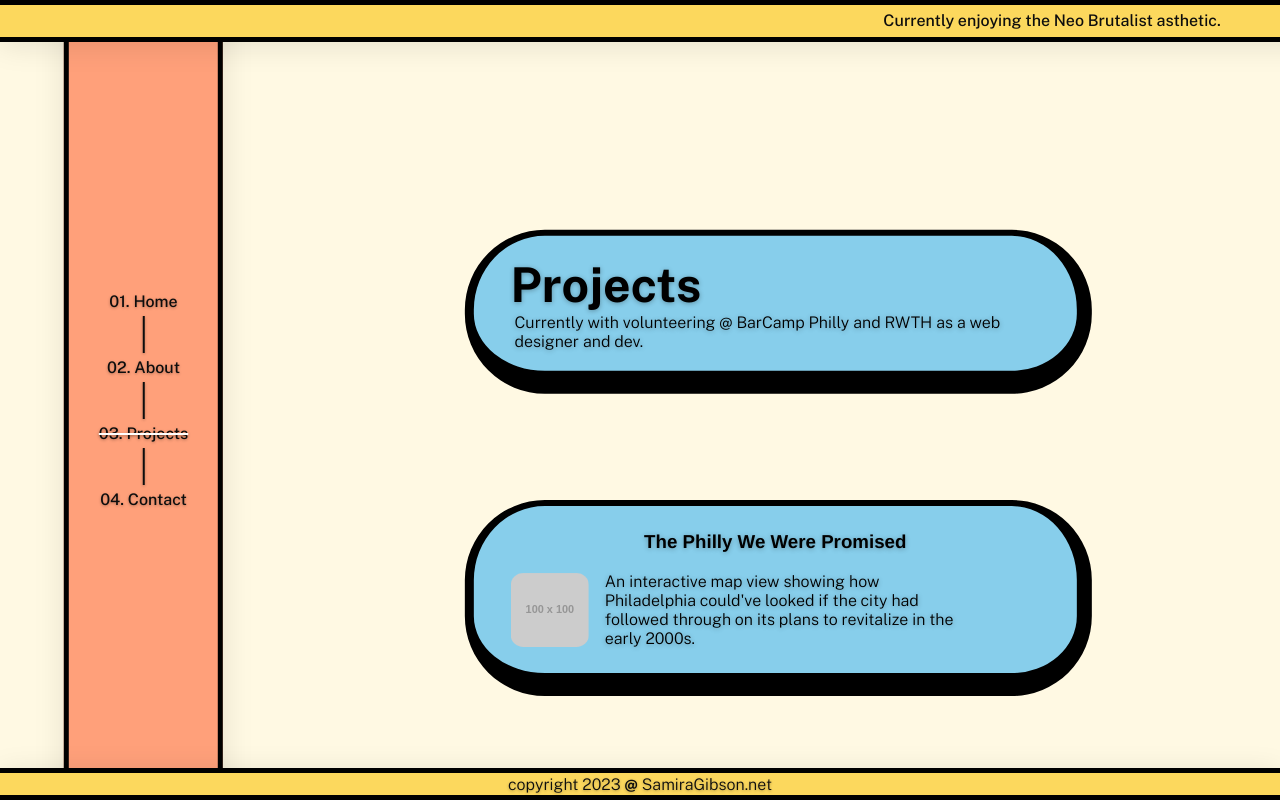
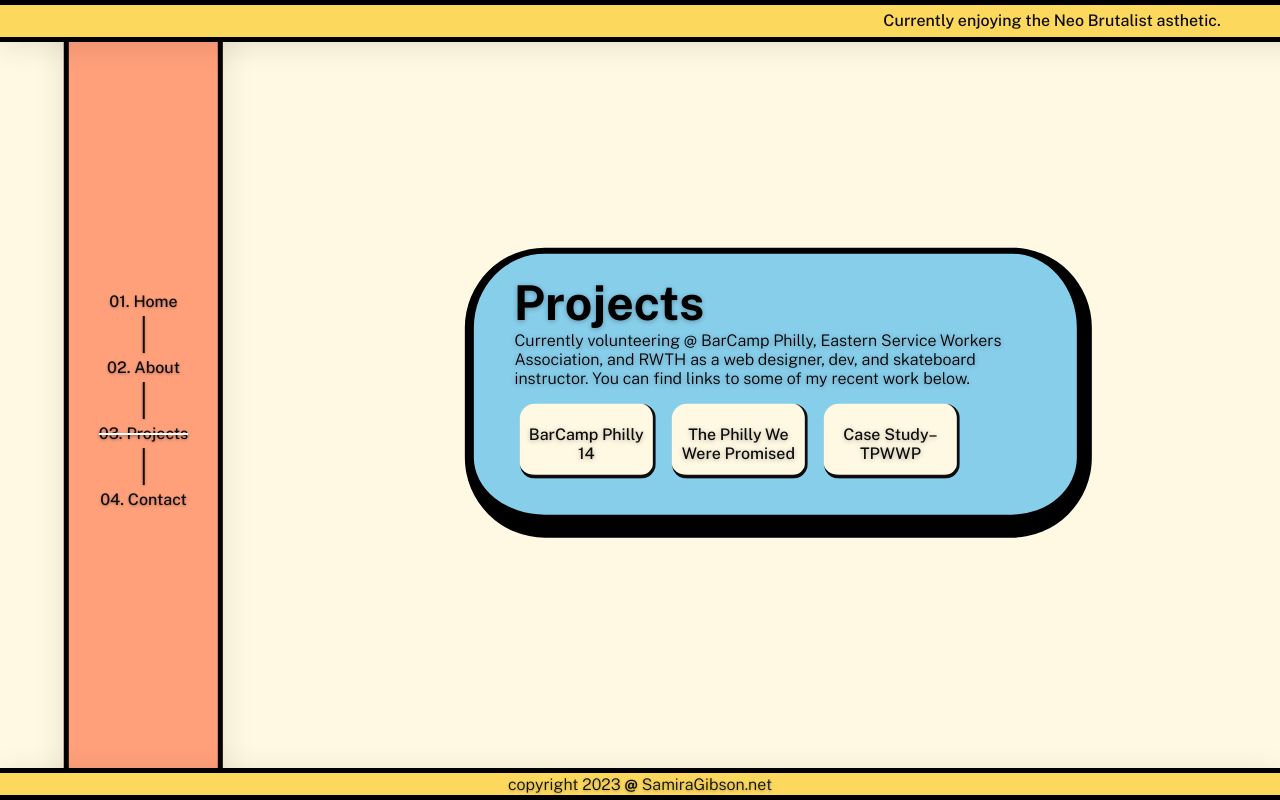
Before and after one commit to kydkennedy/samiragibson.net, a Vue app: page /projects in a window 1280 px wide. Built offline with nearby package versions, Linux system fonts and the light colour scheme.

Commit message:
project links added as temp fix

```diff
--- a/src/components/ProjectCard.vue
+++ b/src/components/ProjectCard.vue
@@ -60,10 +60,10 @@ p {
 }
 
 .card {
-  position: absolute;
+  position: relative;
   //margin-top: 3rem;
   left: 51%;
-  transform: translate(-30%, -55%);
+  transform: translate(-30%, -75%);
   padding: 5px;
   border-radius: 5px;
   color: #000000;
--- a/src/components/ProjectComponent.vue
+++ b/src/components/ProjectComponent.vue
@@ -2,9 +2,42 @@
   <div class="projects">
     <h1>Projects</h1>
     <p>
-      Currently with volunteering @ BarCamp Philly and RWTH as a web designer
-      and dev.
+      Currently volunteering @ BarCamp Philly, Eastern Service Workers
+      Association, and RWTH as a web designer, dev, and skateboard instructor.
+      You can find links to some of my recent work below.
     </p>
+    <ul class="links-list">
+      <div class="link-holder">
+        <li class="content-links">
+          <a
+            href="https://2023.barcampphilly.org/"
+            target="_blank"
+            rel="noopener"
+            >BarCamp Philly 14
+          </a>
+        </li>
+      </div>
+      <div class="link-holder">
+        <li class="content-links">
+          <a
+            href="https://www.inquirer.com/news/philadelphia/inq2/philadelphia-development-projects-stadiums-parks-venues-failed-20221130.html"
+            target="_blank"
+            rel="noopener"
+            >The Philly We Were Promised
+          </a>
+        </li>
+      </div>
+      <div class="link-holder">
+        <li class="content-links">
+          <a
+            href="https://www.figma.com/proto/qLaRbVzbAd3AAq2uPUuz2T/Interactive-Article-Planned-Philadelphia-CS?type=design&node-id=3-12&t=IHziU6jErZNT9rjB-1&scaling=min-zoom&page-id=0%3A1&starting-point-node-id=3%3A12&mode=design"
+            target="_blank"
+            rel="noopener"
+            >Case Study–TPWWP
+          </a>
+        </li>
+      </div>
+    </ul>
   </div>
 </template>
 
@@ -18,30 +51,42 @@ export default {
 <!-- Add "scoped" attribute to limit CSS to this component only -->
 <style scoped lang="scss">
 @import "@/assets/globalStyles.scss";
+* {
+  margin: 0;
+  padding: 0;
+  box-sizing: border-box;
+}
 h3 {
   margin: 20px 0 0;
   padding: 0 20px;
 }
 ul {
   list-style-type: none;
-  padding: 0;
+  padding: 0 10px;
+  display: flex;
+  flex-direction: row;
+  margin: 1rem 0;
 }
 li {
   display: inline-block;
   margin: 0 10px;
 }
 a {
-  color: $tertiary-color;
+  color: $primary;
+  text-decoration: none;
 }
 p {
   padding: 0 1.3rem;
+}
+h1 {
+  padding: 0 20px;
 }
 
 .projects {
   position: absolute;
   top: 40%;
   left: 51%;
-  transform: translate(-30%, -55%);
+  transform: translate(-30%, -25%); //-55% when adding second card
   padding: 5px;
   border-radius: 5px;
   color: #000000;
@@ -62,10 +107,45 @@ p {
   overflow: hidden;
   padding-bottom: 1.3rem;
 }
+.content-links {
+  font-family: $primary-font;
+  font-weight: $regular;
+  color: $primary;
+  height: 2rem;
+  margin: 2%;
+  padding-top: 1rem;
+  /*& :hover {
+
+  }*/
+}
+
+.link-holder {
+  background: $bg-color;
+  border-right: solid 0.24rem $primary;
+  border-bottom: solid 0.25rem $primary;
+  border-radius: 15px;
+  text-align: center;
+  width: 25%;
+  margin-left: 3%;
+  padding: 2px 0 12px 0;
+}
 //moves each project card addded to this component down on the page so they don't overlap
 @media (max-width: 768px) {
   p {
-    padding: 0 8px !important;
+    padding: 0 1.3rem !important;
+  }
+  .link-holder {
+    width: 100%;
+    text-align: center;
+    margin-bottom: 3%;
+    margin-left: 0 !important;
+  }
+  h3 {
+    text-align: center;
+  }
+
+  ul {
+    flex-direction: column-reverse;
   }
 }
 </style>
--- a/src/views/ProjectsView.vue
+++ b/src/views/ProjectsView.vue
@@ -1,7 +1,7 @@
 <template>
   <div class="projects">
     <ProjectComponent />
-    <div id="project-one">
+    <!--<div id="project-one">
       <ProjectCard
         class="project-card this"
         imageSrc="https://via.placeholder.com/100"
@@ -16,18 +16,18 @@
         title="Philly Icons We Loved in 2022"
         desc="A Philadelphia Inquirer interactive poll of the city's favorite icons, from Quinta Brunson to Gritty. Who's your fave of 2022? "
       />
-    </div>
+    </div>-->
   </div>
 </template>
 <script>
 // @ is an alias to /src
 import ProjectComponent from "@/components/ProjectComponent.vue";
-import ProjectCard from "@/components/ProjectCard.vue";
+//import ProjectCard from "@/components/ProjectCard.vue";
 export default {
   name: "ProjectsView",
   components: {
     ProjectComponent: ProjectComponent,
-    ProjectCard: ProjectCard,
+    // ProjectCard: ProjectCard,
   },
   props: {
     msg: String,
@@ -73,7 +73,7 @@ p {
 h1 {
   padding: 1.5rem 15px 0rem 3rem;
 }
-#projects-container {
+/*#projects-container {
   display: flex;
   flex-direction: column;
   justify-content: center;
@@ -83,7 +83,7 @@ h1 {
   //min-width: 60vw;
   //left: 25%;
   //height: 100vh;
-}
+}*/
 .project-card {
   position: absolute;
   margin-bottom: 20px;
```
Also changed, not shown: 11 other files (tests, documents, lock files or other folders).
